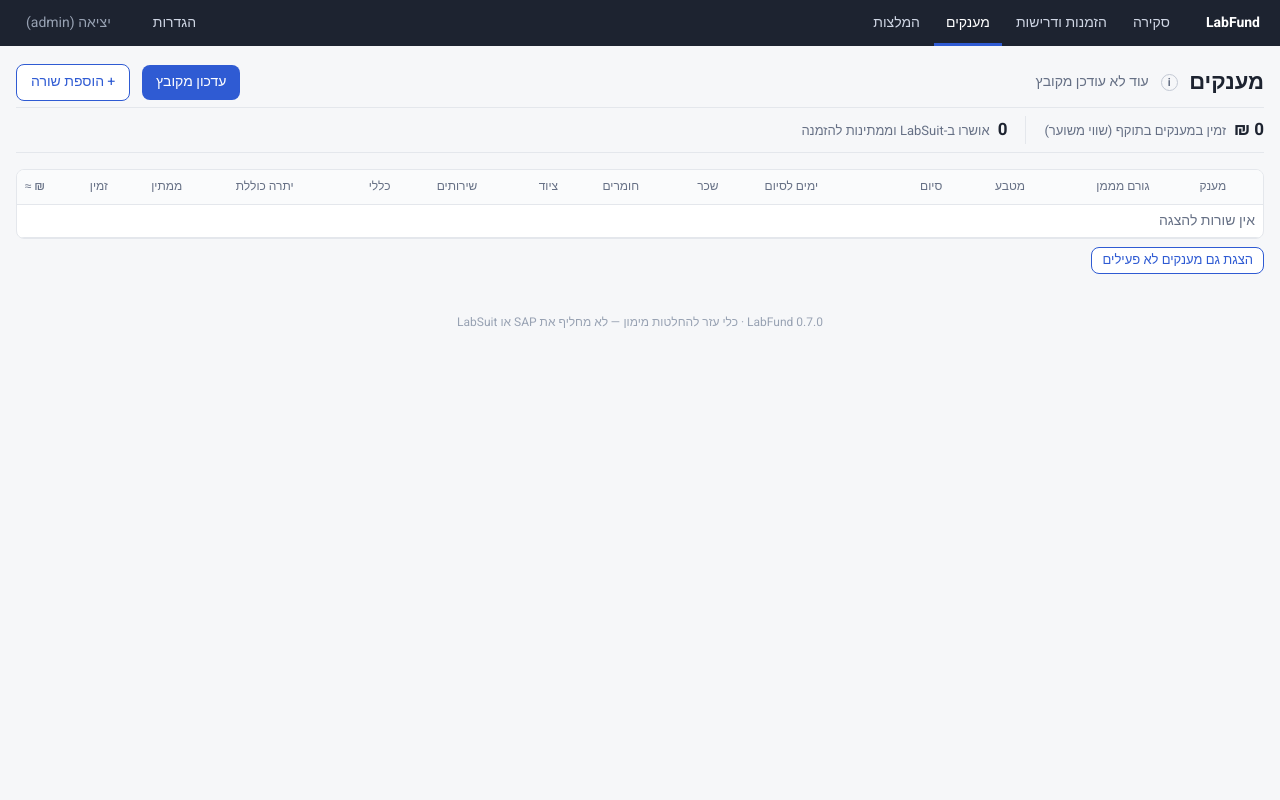
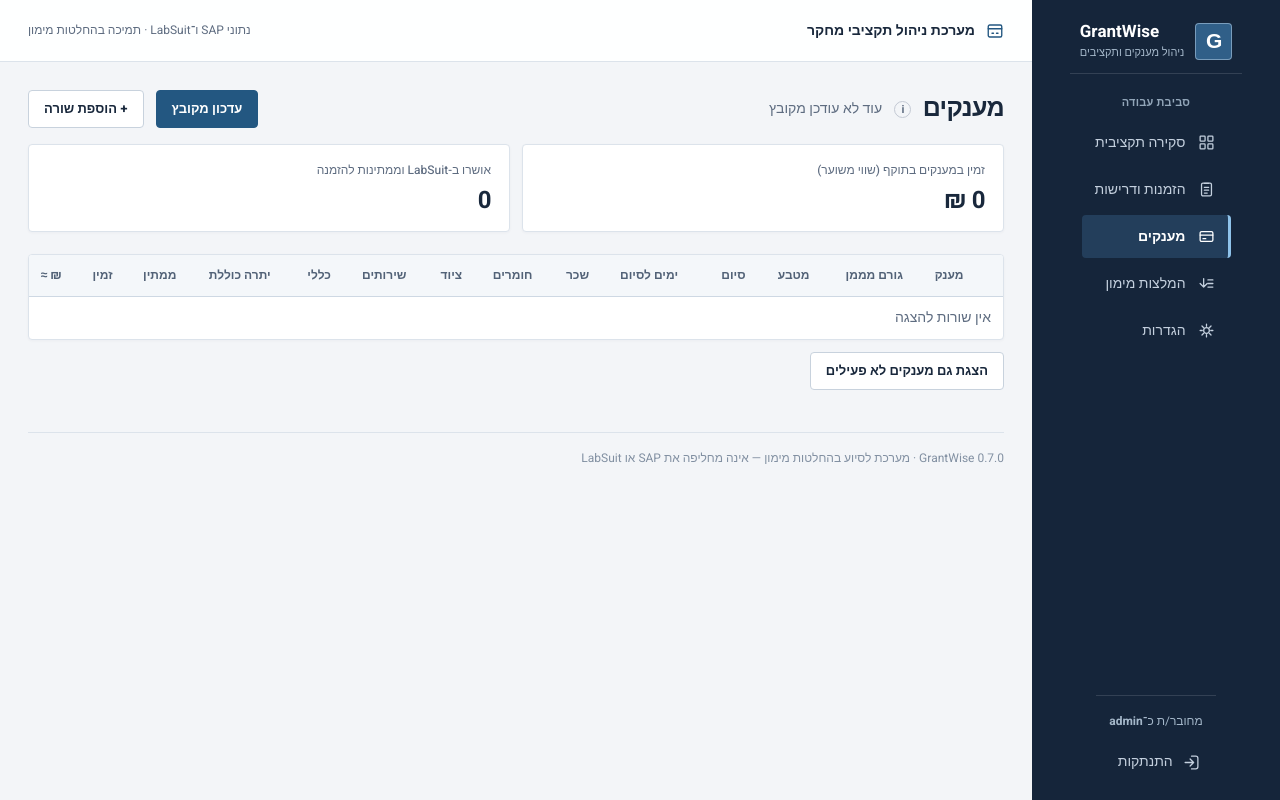
Before and after one commit to mandelreouven2002/GrantWise, a Django app: page /grants/ in a window 1280 px wide. Run offline with Django 5.2, Linux system fonts and the light colour scheme; a user stored in the database is signed in; data comes from the database, SQL or seed files in the repository; data that the repository does not hold is empty.

Commit message:
refactor(ui): introduce consistent app shell and accessible navigation

```diff
--- a/budget/templates/budget/base.html
+++ b/budget/templates/budget/base.html
@@ -1,9 +1,10 @@
+{% load static %}
 <!doctype html>
 <html lang="he" dir="rtl">
 <head>
 <meta charset="utf-8">
 <meta name="viewport" content="width=device-width, initial-scale=1">
-<title>{% block title %}LabFund{% endblock %}</title>
+<title>{% block title %}GrantWise{% endblock %}</title>
 <link rel="preconnect" href="https://fonts.googleapis.com">
 <link href="https://fonts.googleapis.com/css2?family=Heebo:wght@400;500;700&display=swap" rel="stylesheet">
 <style>
@@ -124,29 +125,43 @@
   .seg small{display:block;color:var(--muted);margin-top:2px}
   @media (max-width:600px){main{padding:10px}.kpi{min-width:44%}}
 </style>
+<link rel="stylesheet" href="{% static 'budget/grantwise.css' %}">
 </head>
-<body>
-<header>
-  <a class="brand" href="{% url 'dashboard' %}" style="color:inherit;text-decoration:none">LabFund</a>
+<body class="{% if user.is_authenticated %}authenticated{% else %}anonymous{% endif %}">
+<header class="app-sidebar">
+  <a class="brand" href="{% url 'dashboard' %}" aria-label="GrantWise — דף הבית">
+    <span class="brand-mark" aria-hidden="true">G</span>
+    <span class="brand-copy"><strong>GrantWise</strong><small>ניהול מענקים ותקציבים</small></span>
+  </a>
   {% if user.is_authenticated %}
-  <nav>
+  <div class="nav-caption">סביבת עבודה</div>
+  <nav aria-label="ניווט ראשי">
     {% with u=request.resolver_match.url_name %}
-    <a href="{% url 'dashboard' %}" class="{% if u == 'dashboard' %}on{% endif %}">סקירה</a>
-    <a href="{% url 'orders' %}" class="{% if u == 'orders' %}on{% endif %}">הזמנות ודרישות</a>
-    <a href="{% url 'grants' %}" class="{% if u == 'grants' %}on{% endif %}">מענקים</a>
-    <a href="{% url 'resolve' %}" class="{% if u == 'resolve' %}on{% endif %}">המלצות</a>
-    <a href="{% url 'settings' %}" class="{% if u == 'settings' %}on{% endif %}" style="margin-inline-start:auto">הגדרות</a>
+    <a href="{% url 'dashboard' %}" class="{% if u == 'dashboard' %}on{% endif %}" {% if u == 'dashboard' %}aria-current="page"{% endif %}><svg viewBox="0 0 24 24" aria-hidden="true"><rect x="3" y="3" width="7" height="7" rx="1"/><rect x="14" y="3" width="7" height="7" rx="1"/><rect x="14" y="14" width="7" height="7" rx="1"/><rect x="3" y="14" width="7" height="7" rx="1"/></svg><span>סקירה תקציבית</span></a>
+    <a href="{% url 'orders' %}" class="{% if u == 'orders' %}on{% endif %}" {% if u == 'orders' %}aria-current="page"{% endif %}><svg viewBox="0 0 24 24" aria-hidden="true"><rect x="5" y="3" width="14" height="18" rx="2"/><path d="M9 3.5h6M9 9h6M9 13h6M9 17h4"/></svg><span>הזמנות ודרישות</span></a>
+    <a href="{% url 'grants' %}" class="{% if u == 'grants' %}on{% endif %}" {% if u == 'grants' %}aria-current="page"{% endif %}><svg viewBox="0 0 24 24" aria-hidden="true"><rect x="3" y="5" width="18" height="14" rx="2"/><path d="M3 10h18M7 15h4"/></svg><span>מענקים</span></a>
+    <a href="{% url 'resolve' %}" class="{% if u == 'resolve' %}on{% endif %}" {% if u == 'resolve' %}aria-current="page"{% endif %}><svg viewBox="0 0 24 24" aria-hidden="true"><path d="M3 12l5 5 5-5M8 17V5"/><path d="M14 7h7M14 12h7M14 17h7"/></svg><span>המלצות מימון</span></a>
+    <a href="{% url 'settings' %}" class="{% if u == 'settings' %}on{% endif %}" {% if u == 'settings' %}aria-current="page"{% endif %}><svg viewBox="0 0 24 24" aria-hidden="true"><path d="M12 3v3M12 18v3M3 12h3M18 12h3M5.6 5.6l2.1 2.1M16.3 16.3l2.1 2.1M18.4 5.6l-2.1 2.1M7.7 16.3l-2.1 2.1"/><circle cx="12" cy="12" r="4"/></svg><span>הגדרות</span></a>
     {% endwith %}
   </nav>
-  <form method="post" action="{% url 'logout' %}">{% csrf_token %}<button>יציאה ({{ user.get_username }})</button></form>
+  <div class="sidebar-bottom">
+    <div class="sidebar-user">מחובר/ת כ־<strong>{{ user.get_username }}</strong></div>
+    <form method="post" action="{% url 'logout' %}">{% csrf_token %}<button type="submit"><svg viewBox="0 0 24 24" aria-hidden="true"><path d="M10 17l5-5-5-5M15 12H3"/><path d="M12 3h6a3 3 0 0 1 3 3v12a3 3 0 0 1-3 3h-6"/></svg><span>התנתקות</span></button></form>
+  </div>
   {% endif %}
 </header>
-<main>
+<div class="app-workspace">
+  <div class="workspace-topbar">
+    <div class="workspace-label"><svg viewBox="0 0 24 24" aria-hidden="true"><rect x="3" y="4" width="18" height="16" rx="2"/><path d="M3 9h18M8 15h2M14 15h2"/></svg><span>מערכת ניהול תקציבי מחקר</span></div>
+    <span class="workspace-context">נתוני SAP ו־LabSuit · תמיכה בהחלטות מימון</span>
+  </div>
+<main id="main-content">
   {% if request.session.default_password %}<ul class="msgs"><li class="error">נכנסת עם סיסמת ברירת המחדל. כדאי לשנות אותה ב<a href="/settings/?tab=users">הגדרות → משתמשים</a>.</li></ul>{% endif %}
   {% if messages %}<ul class="msgs">{% for m in messages %}<li class="{{ m.tags }}">{{ m }}</li>{% endfor %}</ul>{% endif %}
   {% block content %}{% endblock %}
-  <footer class="foot">LabFund {{ LABFUND_VERSION }} · כלי עזר להחלטות מימון — לא מחליף את SAP או LabSuit</footer>
+  <footer class="foot">GrantWise {{ LABFUND_VERSION }} · מערכת לסיוע בהחלטות מימון — אינה מחליפה את SAP או LabSuit</footer>
 </main>
+</div>
 {% csrf_token %}
 <script>
 (function(){
```
